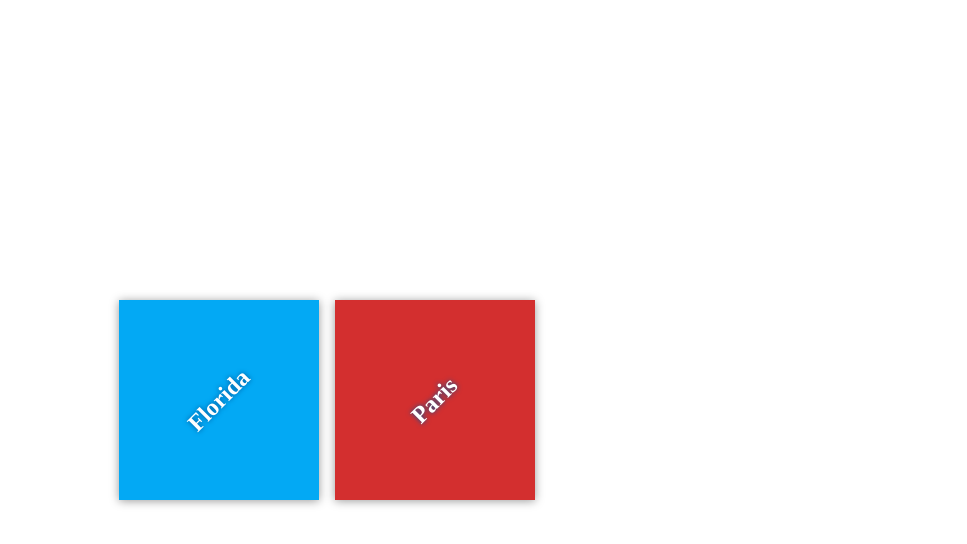
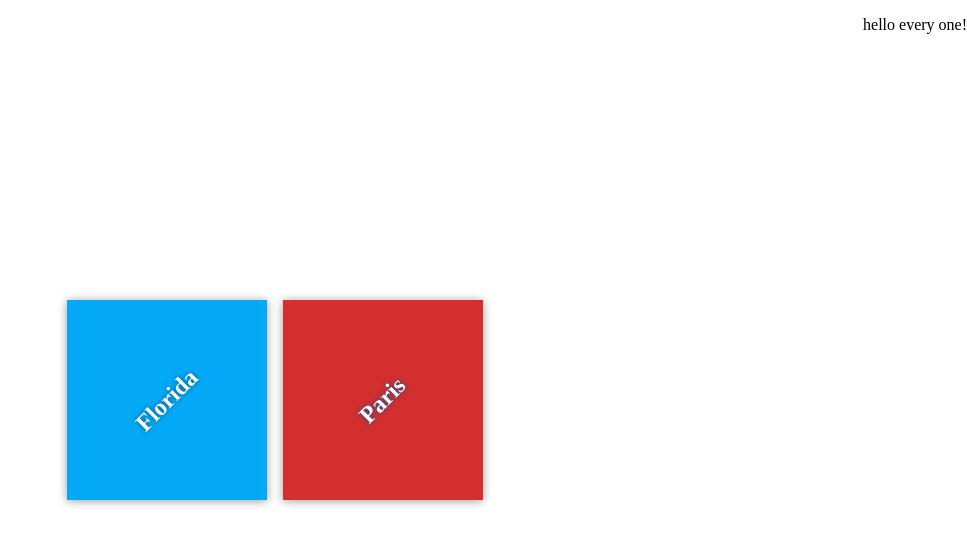
Before and after one commit to farrid19/my-travel-plans, a plain HTML site: page index.html in a window 1280 px wide. Shown: the whole page, without its empty margins (313-1280 px from the left). Drawn offline with Linux system fonts and the light colour scheme; files that its build step writes are made by us from their sources.

Commit message:
the first commit on firstbranch

```diff
--- a/index.html
+++ b/index.html
@@ -19,6 +19,6 @@
             </div>
         </div>
     </div>
-
+    <p>hello every one!</p>
 </body>
 </html>
```
